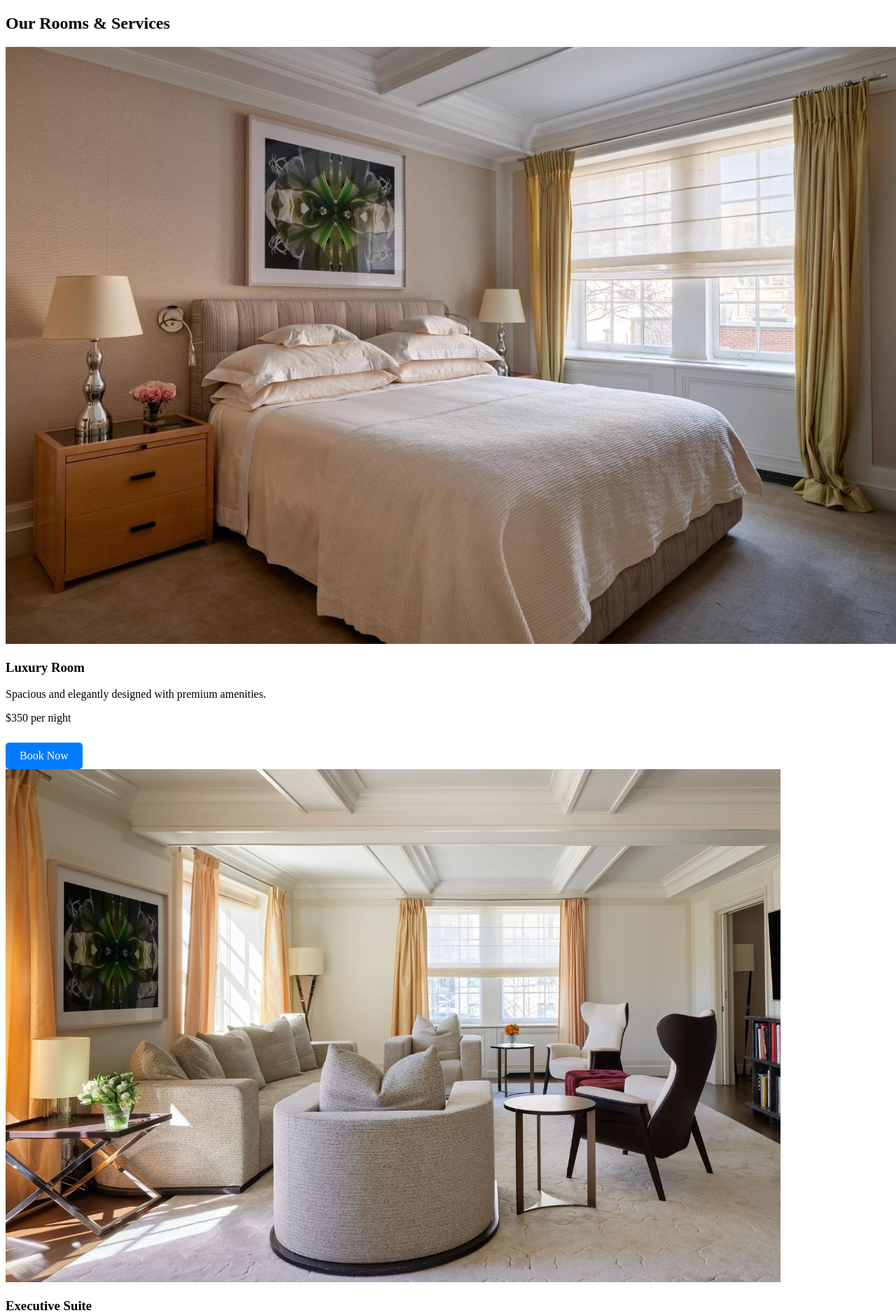
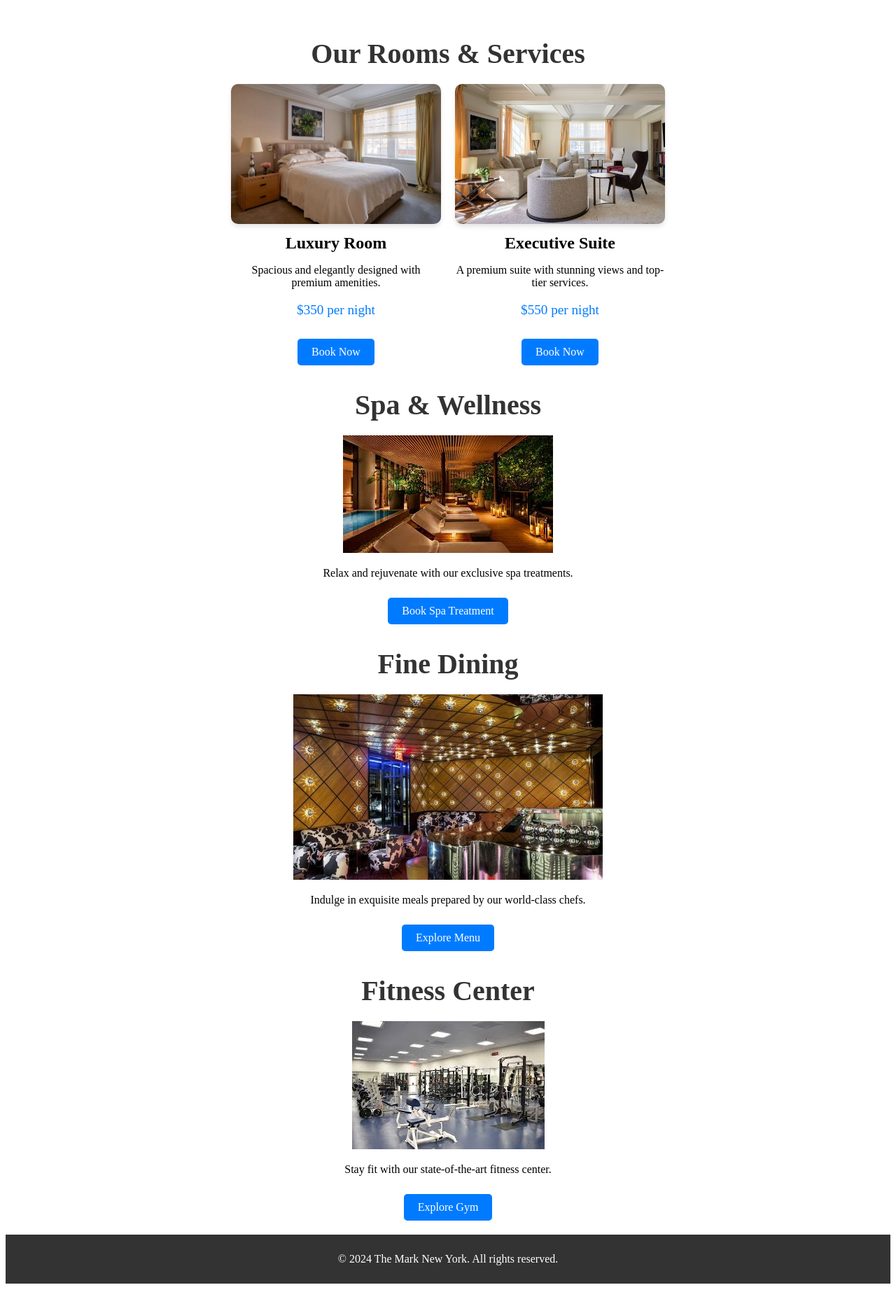
Before and after one commit to jozefkomani/Project-Hotel, a PHP site: page /products.html in a window 1280 px wide. Shown: the part 55-1931 px from the top of the page at 70% size. After the commit the page ends 1889 px from the top, so only its background shows below. Run offline with PHP 8.4, Linux system fonts and the light colour scheme.

Commit message:
Update style.css

```diff
--- a/style.css
+++ b/style.css
@@ -330,3 +330,58 @@ iframe {
 .btn:hover {
   background-color: #0056b3;
 }
+.products {
+  padding: 20px;
+  text-align: center;
+}
+
+.products h2 {
+  font-size: 2.5em;
+  margin-bottom: 20px;
+  color: #333;
+}
+
+.room-list {
+  display: flex;
+  gap: 20px;
+  flex-wrap: wrap;
+  justify-content: center;
+}
+
+.room-item {
+  width: 30%;
+  max-width: 300px;
+  text-align: center;
+}
+
+.room-item img {
+  width: 100%;
+  height: 200px;
+  object-fit: cover;
+  border-radius: 10px;
+  box-shadow: 0 4px 6px rgba(0, 0, 0, 0.1);
+}
+
+.room-item h3 {
+  font-size: 1.5em;
+  margin: 10px 0;
+}
+
+.room-item .price {
+  color: #007BFF;
+  font-size: 1.2em;
+}
+
+.btn {
+  padding: 10px 20px;
+  background: #007BFF;
+  color: #fff;
+  text-decoration: none;
+  border-radius: 5px;
+  display: inline-block;
+  transition: background 0.3s;
+}
+
+.btn:hover {
+  background: #0056b3;
+}
```
